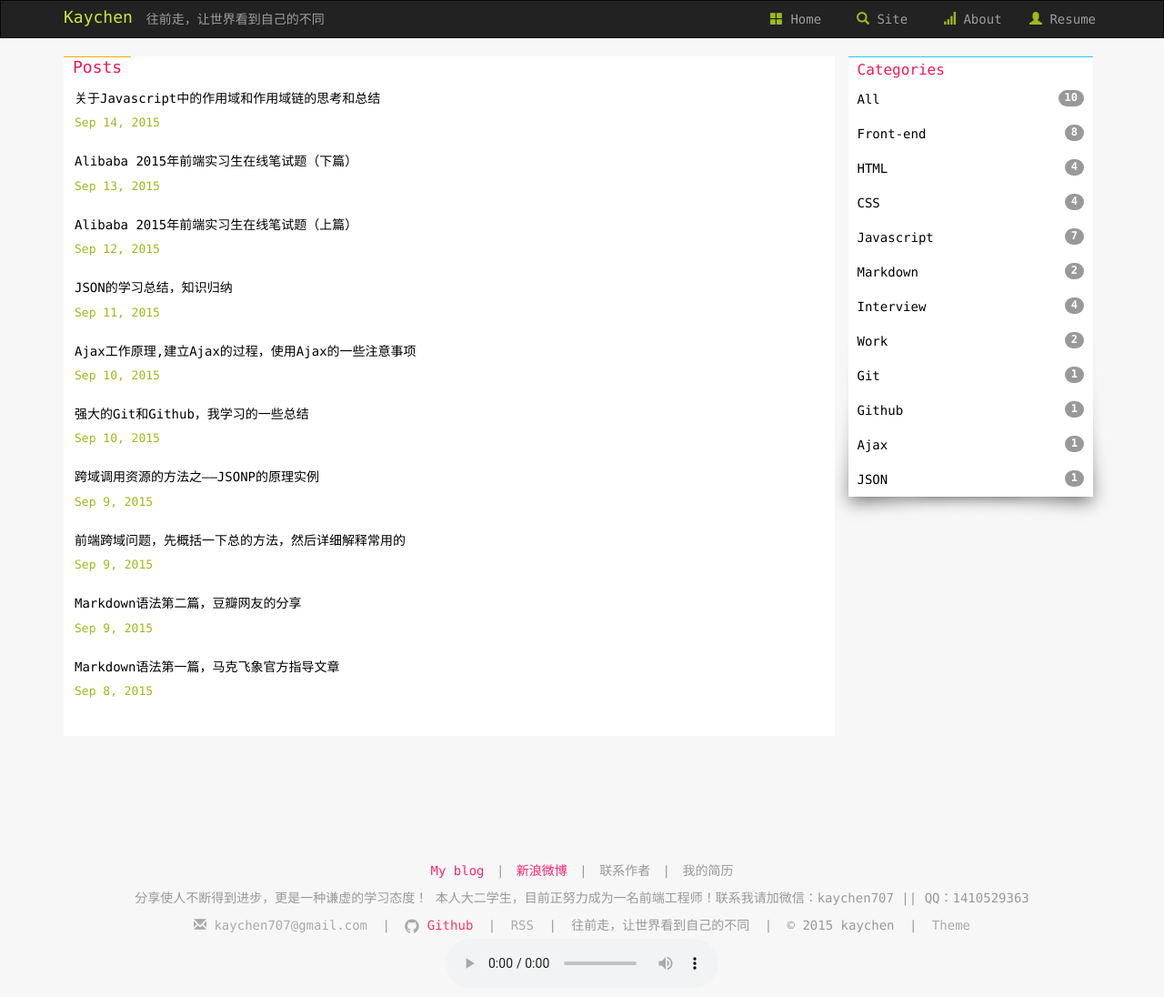
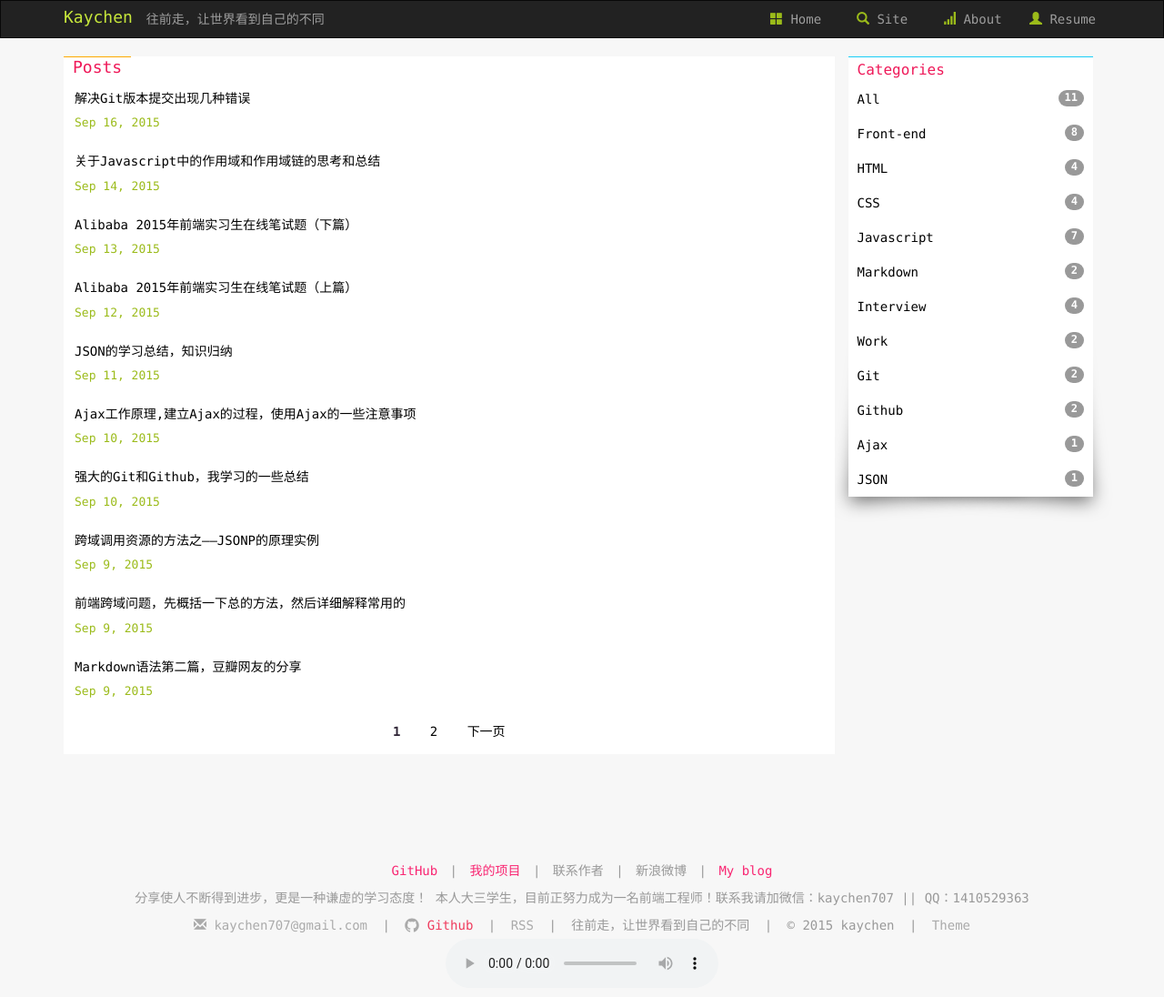
Before and after one commit to LittlewhiteChen/LittlewhiteChen.github.io, a Jekyll site: the page built from index.html, in a window 1280 px wide. Shown: the whole page at 91% size. Built offline with Jekyll 4.4.1, drawn with Linux system fonts in a browser that asks for light colours; nearby versions of some CDN libraries; the list of posts is cut into pages by our own code; comment, search, counter and statistics services are not loaded; a style sheet for code colours, icons or effects is not loaded.

Commit message:
添加git文章

```diff
--- a/_includes/footer.html
+++ b/_includes/footer.html
@@ -3,11 +3,12 @@
         <div class="row">
             <div class="col-md-12">
                 <div id="footer">
-                    <a class="light" target="_blank" href="http://www.cnblogs.com/kaychen/">My blog</a> |
-                    <a class="light" target="_blank" href="http://weibo.com/LittlewhiteChen">新浪微博</a> |
-                    <a target="_blank" href="http://www.cnblogs.com/kaychen/p/4704538.html">联系作者</a> |
-                    <a target="_blank" href="http://www.cnblogs.com/kaychen/p/4703587.html">我的简历</a>
-                    <span class="introduce">分享使人不断得到进步，更是一种谦虚的学习态度！ 本人大二学生，目前正努力成为一名前端工程师！联系我请加微信：kaychen707 || QQ：1410529363</span>
+                    <a class="light" target="_blank" href="https://github.com/LittlewhiteChen">GitHub</a> |
+                    <a class="light" target="_blank" href="http://littlewhitechen.github.io/site/">我的项目</a> |
+                    <a target="_blank" href="http://littlewhitechen.github.io/about/">联系作者</a> |
+                    <a target="_blank" href="http://weibo.com/LittlewhiteChen">新浪微博</a> |
+                    <a class="light" target="_blank" href="http://www.cnblogs.com/kaychen/">My blog</a>
+                    <span class="introduce">分享使人不断得到进步，更是一种谦虚的学习态度！ 本人大三学生，目前正努力成为一名前端工程师！联系我请加微信：kaychen707 || QQ：1410529363</span>
                 </div>
                 <a href="mailto:{{ site.email }}"><span class="glyphicon glyphicon-envelope"></span> {{ site.email }}</a>
                 <span class="point"> | </span> {% if site.github_username %}
@@ -27,9 +28,9 @@
                 <span class="point"> | </span>
                 <span>&copy; 2015 kaychen</span>
                 <span class="point"> | </span>
-                <span><a href="https://github.com/Gaohaoyang">Theme</a></span>
+                <span><a href="http://jekyllthemes.org/">Theme</a></span>
                 <div id="music">
-                    <audio  loop="loop" controls src="http://littlewhitechen.github.io/music//xue.mp3" preload="auto"></audio>
+                    <audio loop="loop" controls src="http://littlewhitechen.github.io/music//xue.mp3" preload="auto"></audio>
                 </div>
             </div>
         </div>
--- a/static/css/index.css
+++ b/static/css/index.css
@@ -434,7 +434,7 @@ footer .icon {
     display: inline-block;
     width: 16px;
     height: 16px;
-    vertical-align: middle;
+    vertical-align: text-top;
 }
 
 
```
Also changed, not shown: _posts/2015-09-14-关于Javascript中的作用域和作用域链的思考和总结.md (+12 -0 lines), _posts/2015-09-16-解决Git版本提交出现几种错误，最近遇到的问题，总结一下.md (added, +75 -0 lines), img/artical/git1.jpg (added), img/artical/git2.jpg (added).
